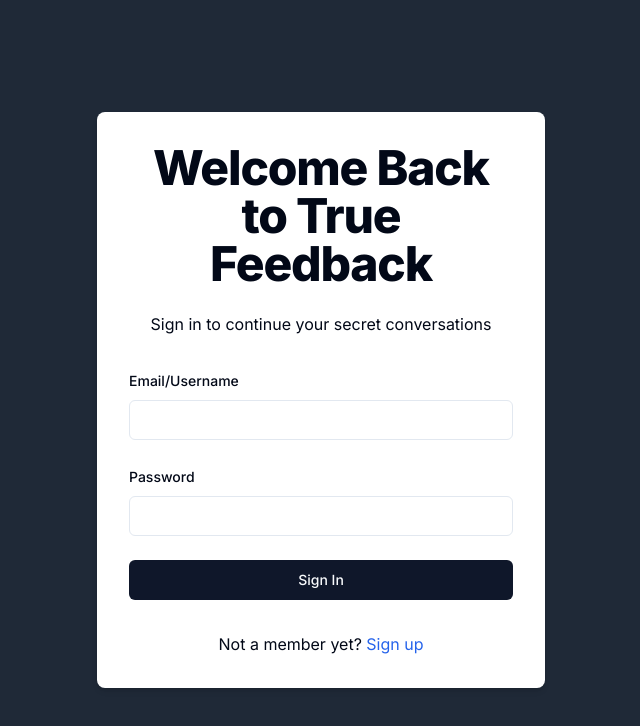
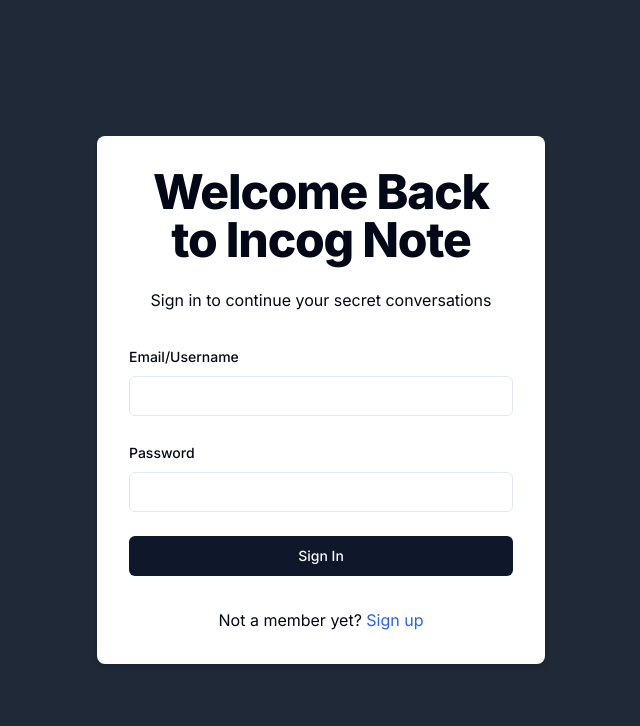
Before and after one commit to ArnabhS/IncogNote, a Next.js app: page /sign-in in a window 1280 px wide. Shown: the top 726 px of the page, without its empty margins (319-959 px from the left). Built offline with nearby package versions, Linux system fonts and the light colour scheme.

Commit message:
Update sign-in and sign-up page titles

```diff
--- a/src/app/(auth)/sign-in/page.tsx
+++ b/src/app/(auth)/sign-in/page.tsx
@@ -63,7 +63,7 @@
       <div className="w-full max-w-md p-8 space-y-8 bg-white rounded-lg shadow-md">
         <div className="text-center">
           <h1 className="text-4xl font-extrabold tracking-tight lg:text-5xl mb-6">
-            Welcome Back to True Feedback
+            Welcome Back to Incog Note
           </h1>
           <p className="mb-4">Sign in to continue your secret conversations</p>
         </div>
--- a/src/app/(auth)/sign-up/page.tsx
+++ b/src/app/(auth)/sign-up/page.tsx
@@ -101,7 +101,7 @@
     <div className="w-full max-w-md p-8 space-y-8 bg-white rounded-lg shadow-md">
       <div className="text-center">
         <h1 className="text-4xl font-extrabold tracking-tight lg:text-5xl mb-6">
-          Join True Feedback
+          Join Incog Note
         </h1>
         <p className="mb-4">Sign up to start your anonymous adventure</p>
       </div>
```
